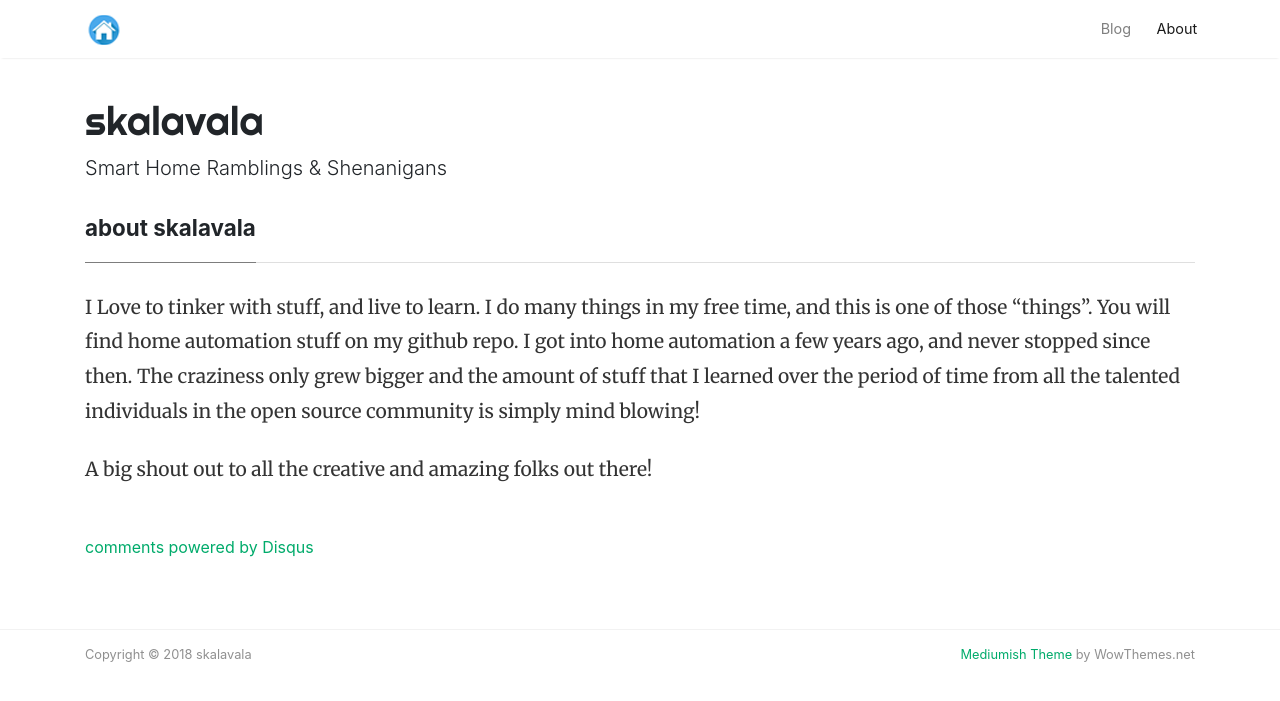
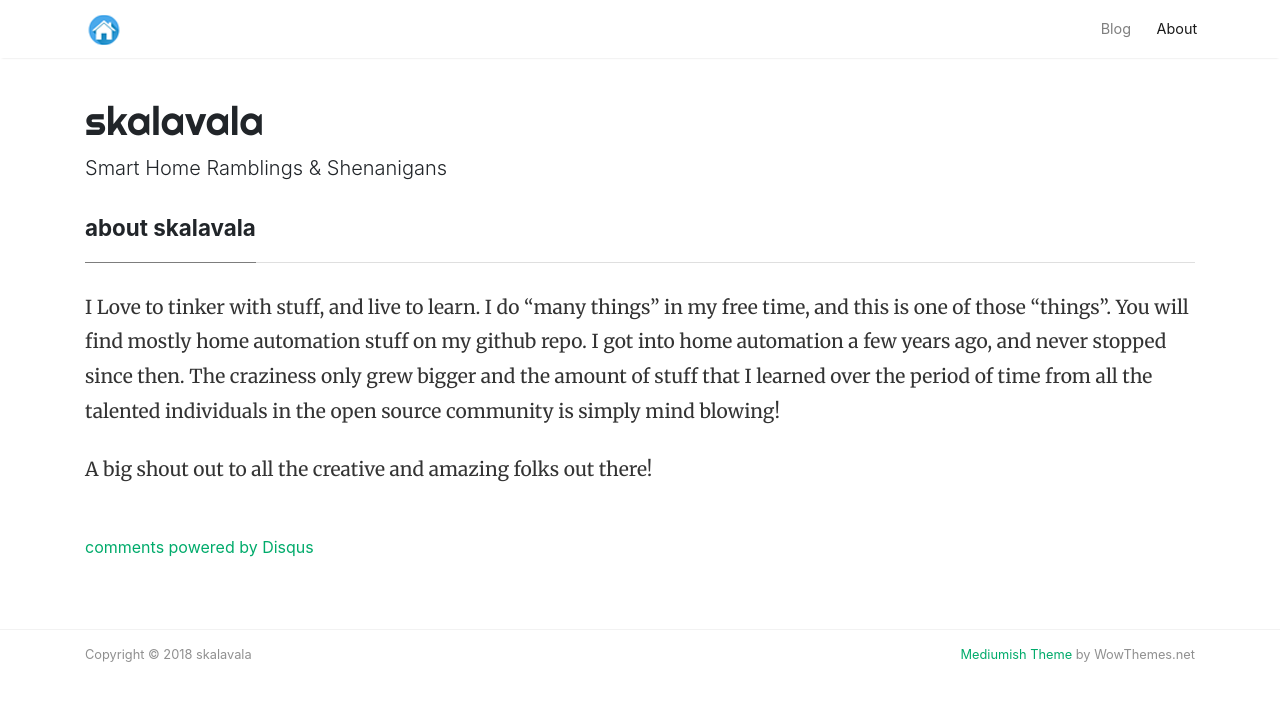
Before and after one commit to skalavala/skalavala.github.io, a Jekyll site: the page built from about.md, in a window 1280 px wide. Shown: the top 701 px of the page. Built offline with Jekyll 4.4.1, drawn with Linux system fonts in a browser that asks for light colours; nearby versions of some CDN libraries; comment, search, counter and statistics services are not loaded.

Commit message:
Update about.md

```diff
--- a/about.md
+++ b/about.md
@@ -4,6 +4,6 @@ title: about skalavala
 comments: true
 ---
 
-I Love to tinker with stuff, and live to learn. I do many things in my free time, and this is one of those "things". You will find {{ mostly }} home automation stuff on my github repo. I got into home automation a few years ago, and never stopped since then. The craziness only grew bigger and the amount of stuff that I learned over the period of time from all the talented individuals in the open source community is simply mind blowing!
+I Love to tinker with stuff, and live to learn. I do "many things" in my free time, and this is one of those "things". You will find mostly  home automation stuff on my github repo. I got into home automation a few years ago, and never stopped since then. The craziness only grew bigger and the amount of stuff that I learned over the period of time from all the talented individuals in the open source community is simply mind blowing!
 
 A big shout out to all the creative and amazing folks out there!
```
